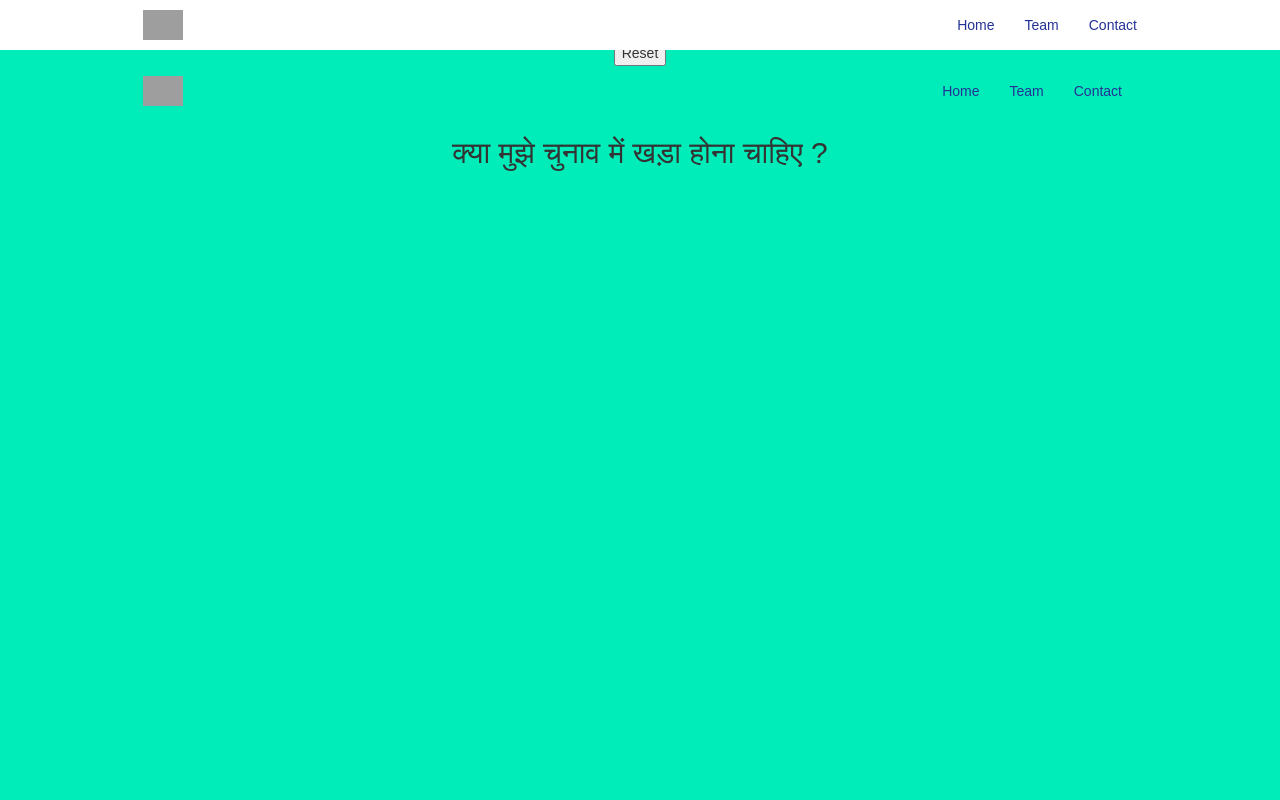
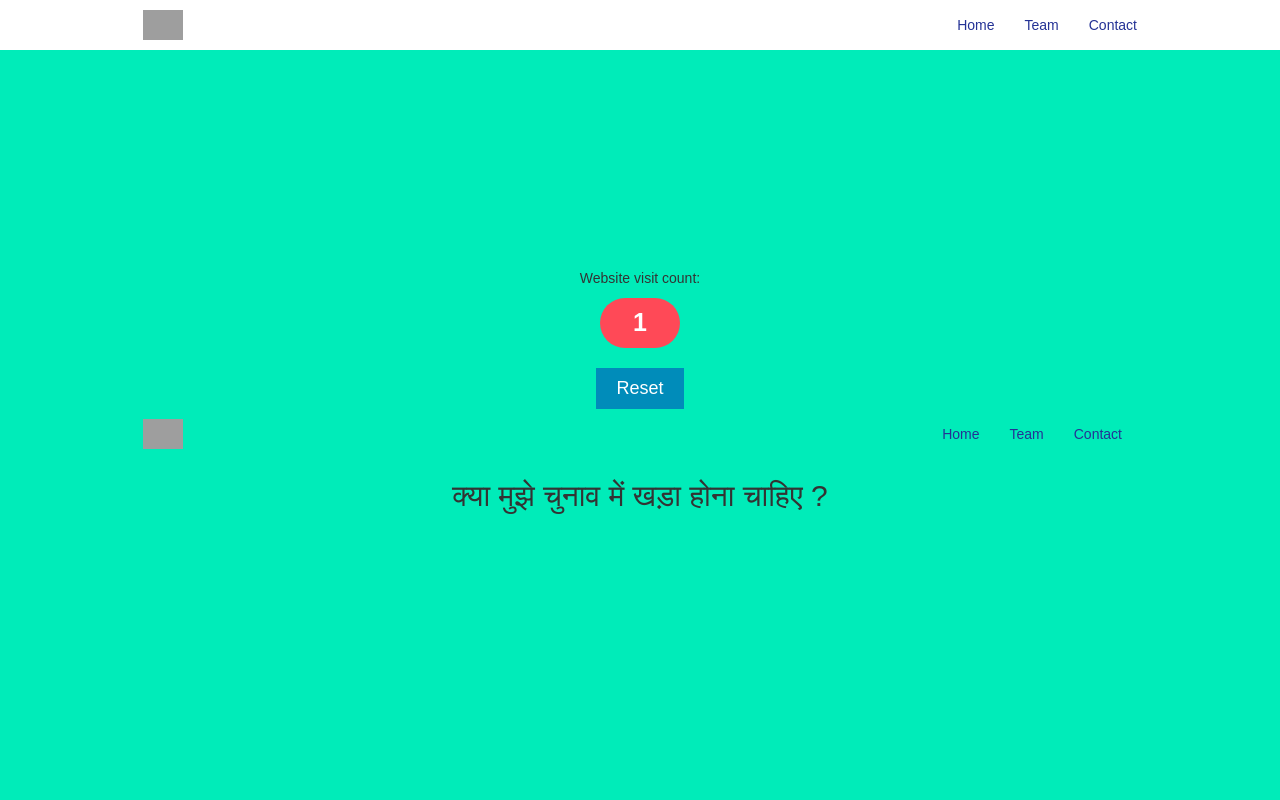
Before and after one commit to AasavR/aasavravi.github.io, a PHP site: page / in a window 1280 px wide. Run offline with PHP 8.4, Linux system fonts and the light colour scheme; some libraries are stand-ins or nearby versions; grey boxes are pictures that could not be loaded.

Commit message:
Update style.css

```diff
--- a/style.css
+++ b/style.css
@@ -1,3 +1,40 @@
+/* Center child elements */
+body,
+.website-counter {
+  display: flex;
+  justify-content: center;
+  align-items: center;
+  flex-direction: column;
+}
+
+body {
+  height: 100vh;
+}
+
+/* Styles for website counter container */
+.website-counter {
+  background-color: #ff4957;
+  height: 50px;
+  width: 80px;
+  color: white;
+  border-radius: 30px;
+  font-weight: 700;
+  font-size: 25px;
+  margin-top: 10px;
+}
+
+/* Styles for reset button */
+#reset {
+  margin-top: 20px;
+  background-color: #008cba;
+  cursor: pointer;
+  font-size: 18px;
+  padding: 8px 20px;
+  color: white;
+  border: 0;
+}
+
+
 @font-face {
   font-family: "OpenSans-Regular";
   src: local("OpenSans-Regular"), url("assets/font/OpenSans-Regular.ttf") format("truetype"); }
```
